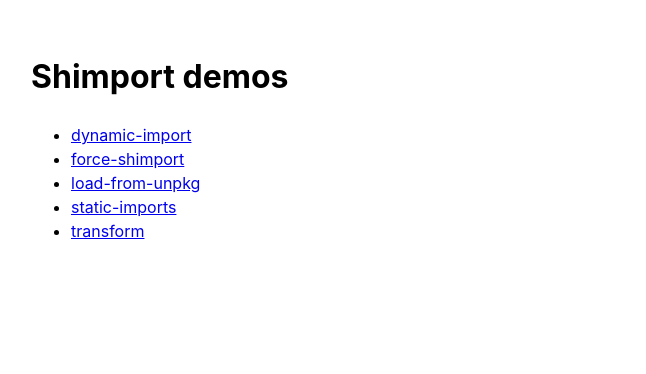
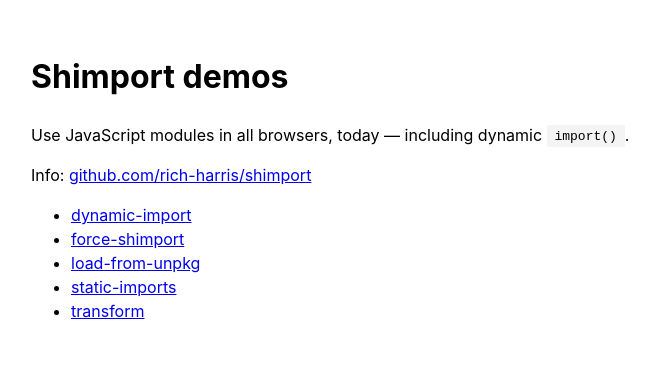
Before and after one commit to Rich-Harris/shimport-demos, a website: page index.html in a window 1280 px wide. Shown: the whole page, without its empty margins (209-855 px from the left). Drawn offline with Linux system fonts and the light colour scheme.

Commit message:
update index page

```diff
--- a/index.html
+++ b/index.html
@@ -8,6 +8,9 @@
 <body>
 	<h1>Shimport demos</h1>
 
+	<p>Use JavaScript modules in all browsers, today — including dynamic <code>import()</code>.</p>
+	<p>Info: <a href="https://github.com/rich-harris/shimport">github.com/rich-harris/shimport</a></p>
+
 	<ul>
 		<li><a href="dynamic-import/">dynamic-import</a></li>
 		<li><a href="force-shimport/">force-shimport</a></li>
```
